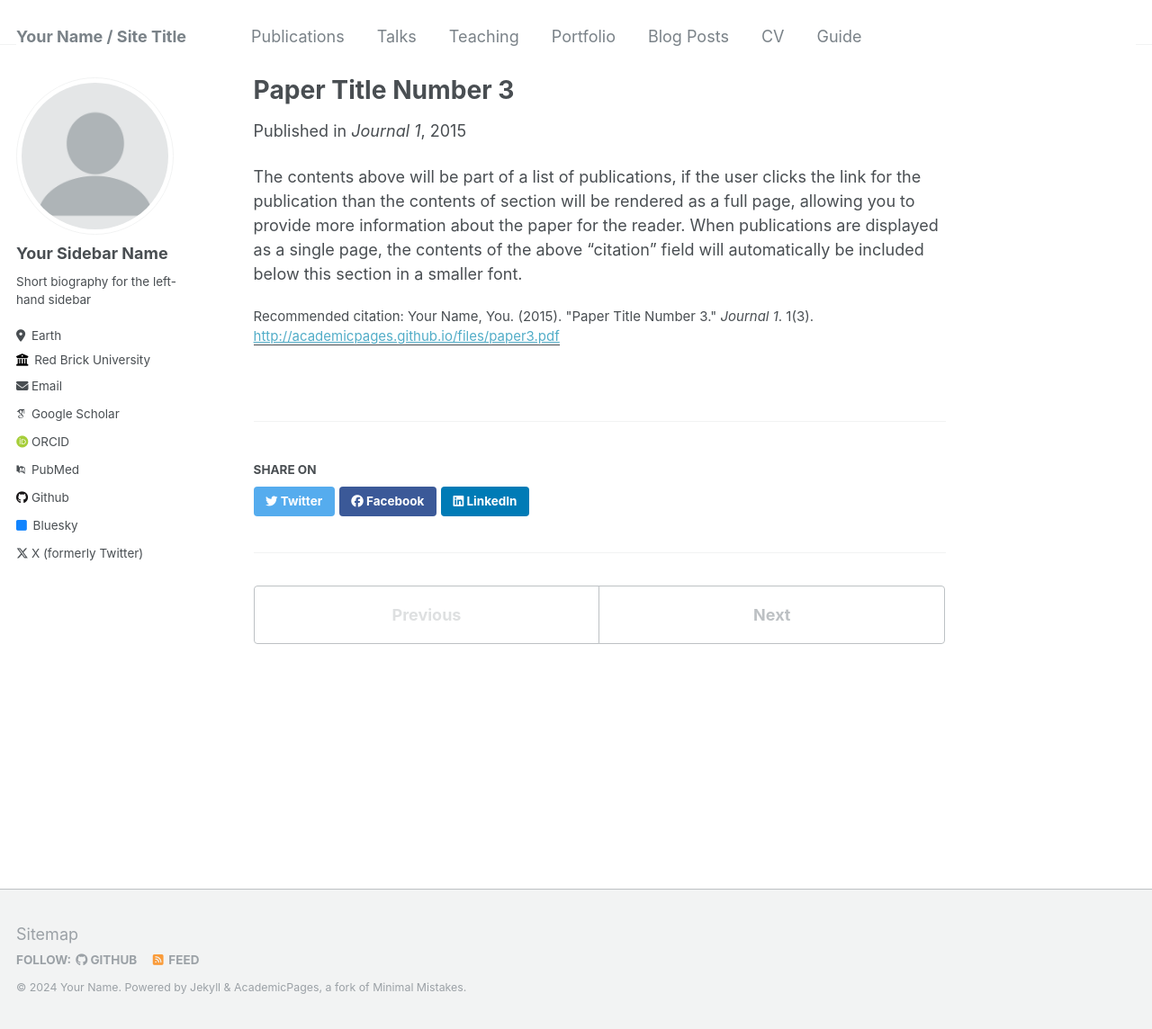
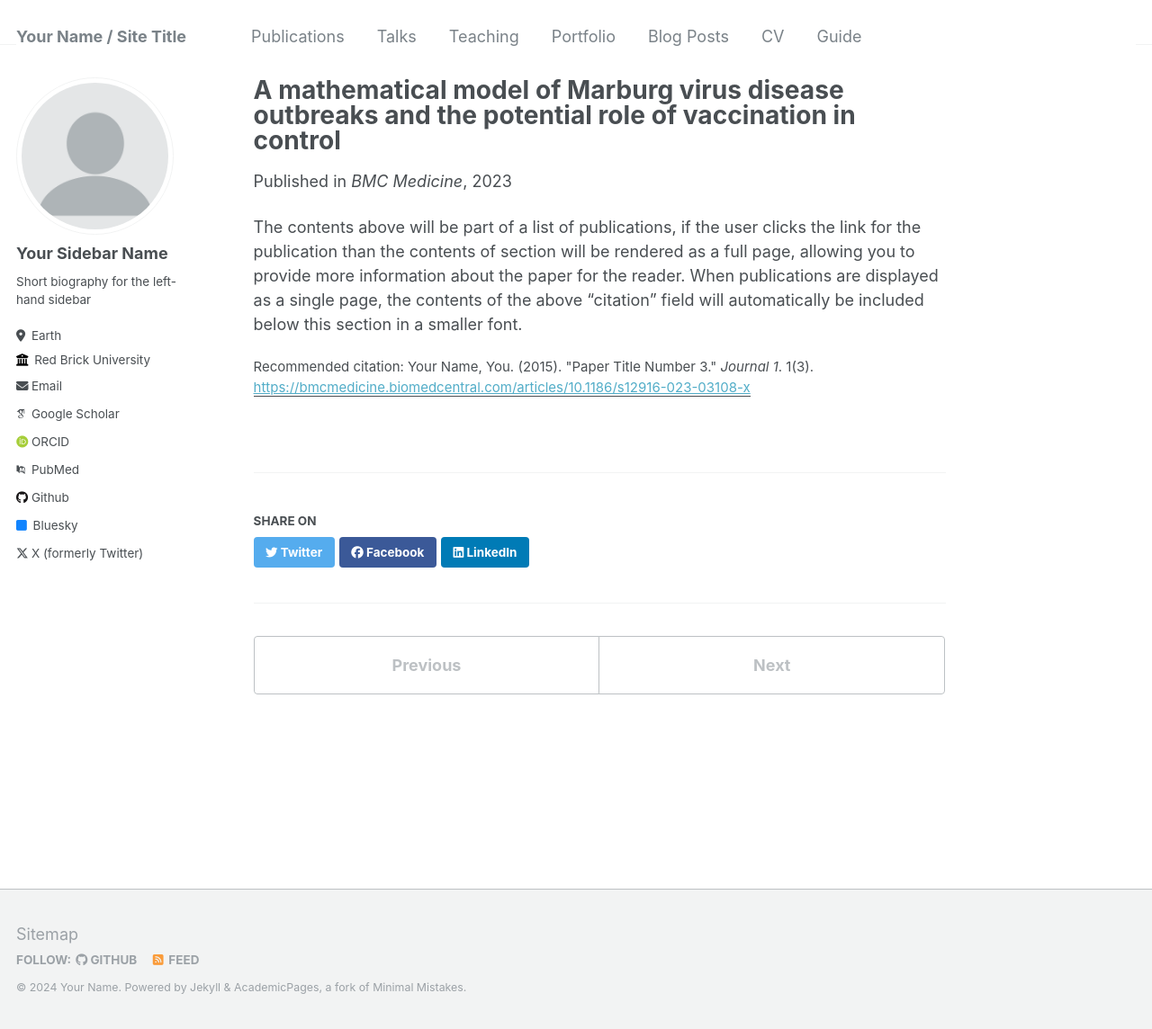
Before and after one commit to GeorgeYQian/GeorgeYQian.github.io, a Jekyll site: the page built from _publications/2023-11-14-Marburg_model_and_vaccination_strategies.md, in a window 1280 px wide and 1144 px high. Shown: the whole window at 90% size. Built offline with Jekyll 4.4.1, drawn with Linux system fonts in a browser that asks for light colours; some web fonts are replaced.

Commit message:
Update 2023-11-14-Marburg_model_and_vaccination_strategies.md

```diff
--- a/_publications/2023-11-14-Marburg_model_and_vaccination_strategies.md
+++ b/_publications/2023-11-14-Marburg_model_and_vaccination_strategies.md
@@ -1,11 +1,11 @@
 ---
-title: "Paper Title Number 3"
+title: "A mathematical model of Marburg virus disease outbreaks and the potential role of vaccination in control"
 collection: publications
 permalink: /publication/2015-10-01-paper-title-number-3
 excerpt: 'This paper is about the number 3. The number 4 is left for future work.'
-date: 2015-10-01
-venue: 'Journal 1'
-paperurl: 'http://academicpages.github.io/files/paper3.pdf'
+date: 2023-11-14
+venue: 'BMC Medicine'
+paperurl: 'https://bmcmedicine.biomedcentral.com/articles/10.1186/s12916-023-03108-x'
 citation: 'Your Name, You. (2015). &quot;Paper Title Number 3.&quot; <i>Journal 1</i>. 1(3).'
 ---
 
```
